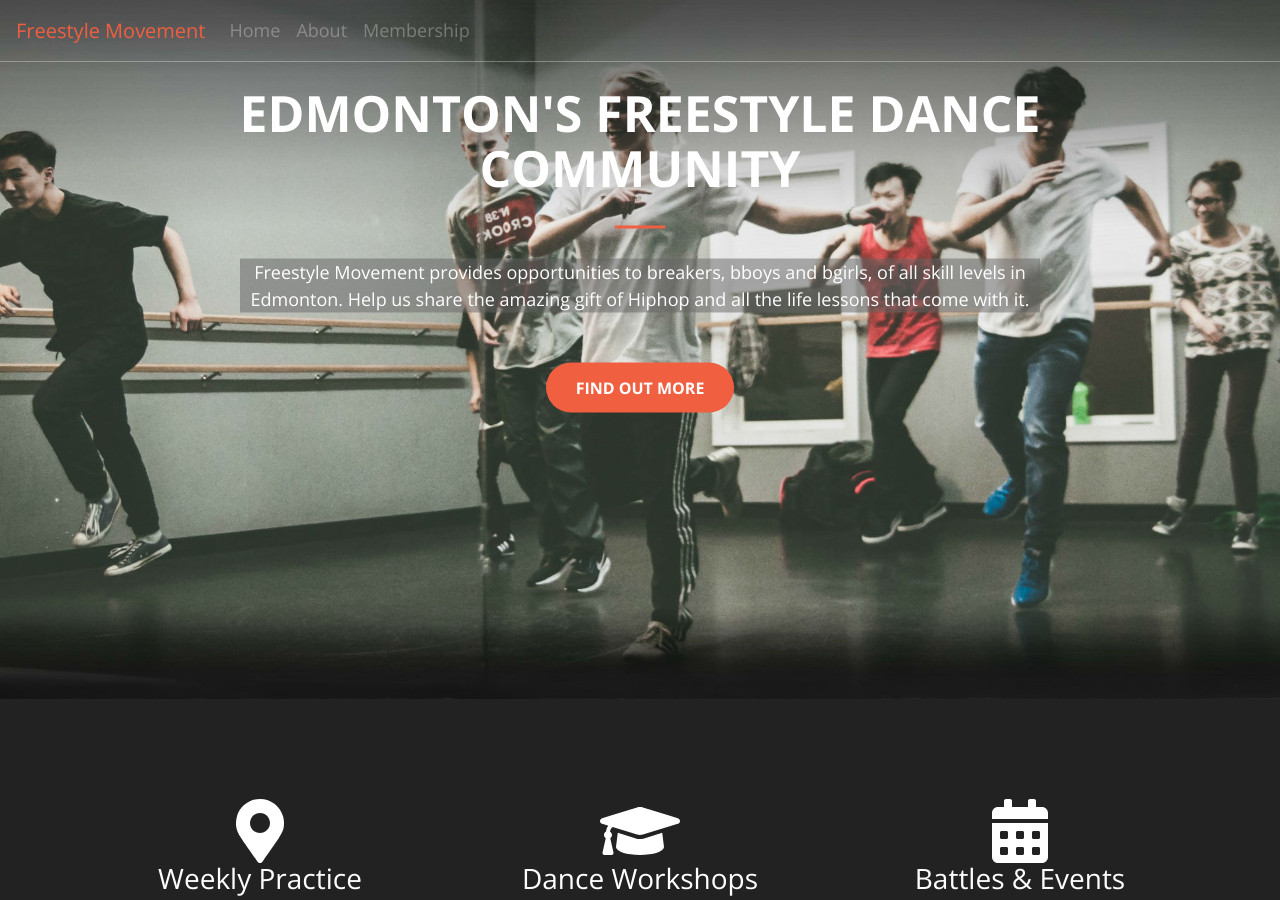
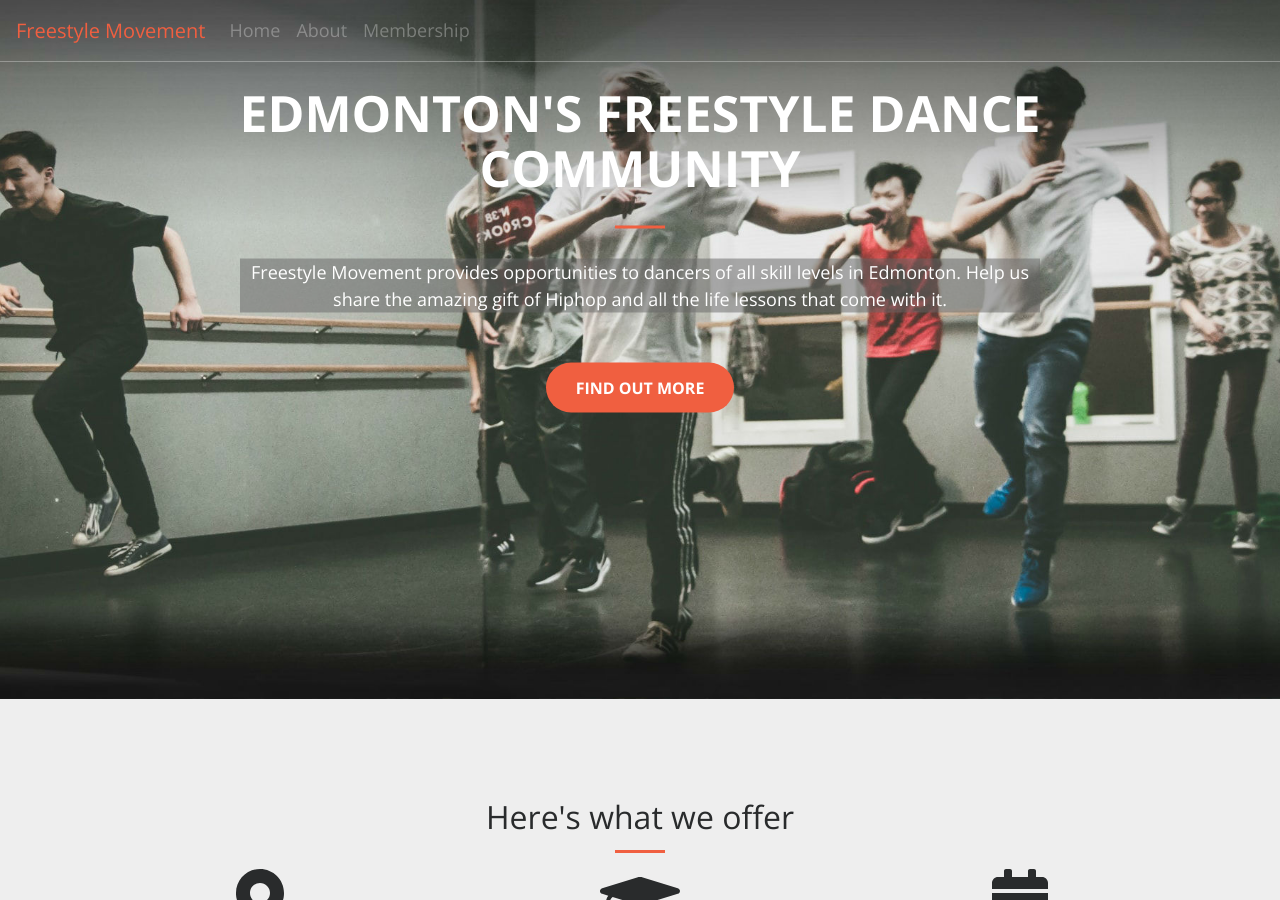
Before and after one commit to linhub15/freestyle-movement-site, a Jekyll site: the page built from index.html, in a window 1280 px wide and 900 px high, scrolled down 201 px. Built offline with Jekyll 4.4.1, drawn with Linux system fonts in a browser that asks for light colours; nearby versions of some CDN libraries; some of the changed text lies outside the part shown.

Commit message:
Revert "Image Page Content Fix"
This reverts commit 52df7e99947e1953f2ee6e24dbd24e34e792e6a5.

```diff
--- a/_includes/footer.html
+++ b/_includes/footer.html
@@ -1,12 +1,25 @@
 <footer>
-  <section id="contact">
-    <div >
-      <div class="text-center">
-        <a class="mr-3" href="https://www.facebook.com/FreeMoveDanceCo"><i class="fab fa-facebook-f fa-3x"></i></a>
-        <a class="ml-3" href="https://www.youtube.com/channel/UCKZV387VdbszAIyhbCd_JnA"><i class="fab fa-youtube fa-3x"></i></a>
-      </div>
-    </div>
-  </section>
+    <section id="contact">
+        <div class="container">
+            <div class="row">
+                <div class="col-lg-8 col-lg-offset-2 text-center">
+                    <h2 class="section-heading">Follow us online!</h2>
+                    <hr class="primary">
+                    <p>For updates, photos and videos of previous events check us out on Facebook and YouTube!</p>
+                </div>
+                <div class="col-lg-1 col-md-offset-5 text-center">
+                    <a href="https://www.facebook.com/FreeMoveDanceCo">
+                        <i class="fa fa-facebook-official fa-3x sr-contact"></i>
+                    </a>
+                </div>
+                <div class="col-lg-1 text-center">
+                    <a href="https://www.youtube.com/channel/UCKZV387VdbszAIyhbCd_JnA">
+                        <i class="fa fa-youtube fa-3x sr-contact"></i>
+                    </a>
+                </div>
+            </div>
+        </div>
+    </section>
 </footer>
 
 
--- a/index.html
+++ b/index.html
@@ -9,7 +9,7 @@
     <div class="header-content-inner">
       <h1>Edmonton's Freestyle Dance Community</h1>
       <hr>
-      <p>Freestyle Movement provides opportunities to breakers, bboys and bgirls, of all skill levels in Edmonton.
+      <p>Freestyle Movement provides opportunities to dancers of all skill levels in Edmonton.
       Help us share the amazing gift of Hiphop and all the life lessons that come with it.
       </p>
       <a href="#services" class="btn btn-primary btn-xl page-scroll">Find Out More</a>
@@ -17,37 +17,56 @@
   </div>
 
 </header>
-<div class="bg-dark">
-  <section class="container" id="services">
+
+<section class="" id="services">
+
+  <div class="container">
       <div class="row">
-      <div class="col-md-4">
-          <div class="text-center">
+          <div class="col-lg-12 text-center">
+              <h2 class="section-heading">Here's what we offer</h2>
+              <hr class="primary" />
+          </div>
+      </div>
+  </div>
+    <div class="container">
+        <div class="row">
+            <div class="col-lg-4 col-md-6 text-center">
+                <div>
                     <i class="fas fa-map-marker-alt fa-4x"></i>
                     <h3>Weekly Practice</h3>
-          </div>
-          <hr>
-          <p class="text-faded">Every Friday night we have $5 drop-in practice starting at seven o’clock. All ages and skill-levels welcome.</p>
+                    <p class="text-faded">Every Friday night starting at seven o’clock we have drop-in practice session for Bboys & Bgirls of all skill levels and ages. The cost for the practice is $5.</p>
+                    <hr />
                     <p class="text-faded"><em>Dance Code Studios Inc. 10575 115 St. NW</em></p>
                 </div>
-        <div class="col-md-4">
-          <div class="text-center">
+            </div>
+            <div class="col-lg-4 col-md-6 text-center">
+                <div>
                     <i class="fas fa-graduation-cap fa-4x"></i>
                     <h3>Dance Workshops</h3>
-          </div>
-          <hr>
-          <p class="text-faded">Once in a while we try to spice things up a bit and invite different dancers to share a little bit of their experience.
+                    <p class="text-faded">Once in a while we try to spice things up a bit and invite different dancers to share a little bit of their experience. They teach workshops on Friday nights
+                        to help dancers get a taste of other dance styles like House, Popping, and Locking or focus in on improving core aspects of Breakin, like power-move workshops.
                     </p>
                 </div>
-        <div class="col-md-4 text-center">
+            </div>
+            <div class="col-lg-4 col-md-6 text-center">
                 <div>
                     <i class="fas fa-calendar-alt fa-4x"></i>
                     <h3>Battles &amp; Events</h3>
-            <hr>
-            <p class="text-faded">Bboys & Bgirls can freestyle in the cypher or battle it out in tournament
-            style competitions.
+                    <p class="text-faded">The best place for Bboys & Bgirls to challenge themselves is in the Cypher. But for those dancers that want to take things more seriously we are hosting tournament
+                        style competitions periodically throughout the year for competitive dancers to win some cash from their hard training.
                     </p>
                 </div>
             </div>
         </div>
+    </div>
+
 </section>
+
+<aside class="bg-dark">
+    <div class="container text-center">
+        <div class="call-to-action">
+            <h2>Take a peek at our monthly newsletter!</h2>
+            @Html.ActionLink("View Newsletter", "August2017", new { controller = "Newsletter" }, new { @class = "btn btn-default btn-xl" })
         </div>
+    </div>
+</aside>
```
Lines whose indentation alone changed are shown as unchanged.
